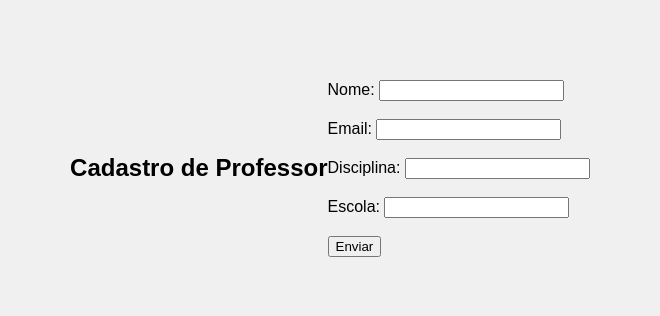
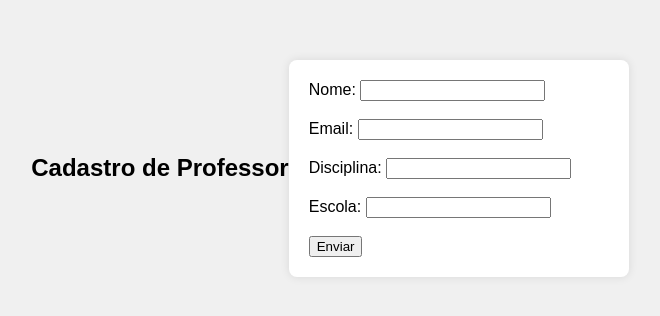
Before and after one commit to Augustoandradekompany/Saresp_2024, a plain HTML site: page index.html in a window 1280 px wide. Shown: the part 232-548 px from the top of the page, without its empty margins (310-970 px from the left). Drawn offline with Linux system fonts and the light colour scheme.

Commit message:
style css 2

```diff
--- a/style.css
+++ b/style.css
@@ -7,3 +7,11 @@ body {
     margin: 0;
     background-color: #f0f0f0;
 }
+
+form {
+    background-color: #ffffff;
+    padding: 20px;
+    border-radius: 8px;
+    box-shadow: 0px 0px 10px rgba(0, 0, 0, 0.1);
+    width: 300px;
+}
```
